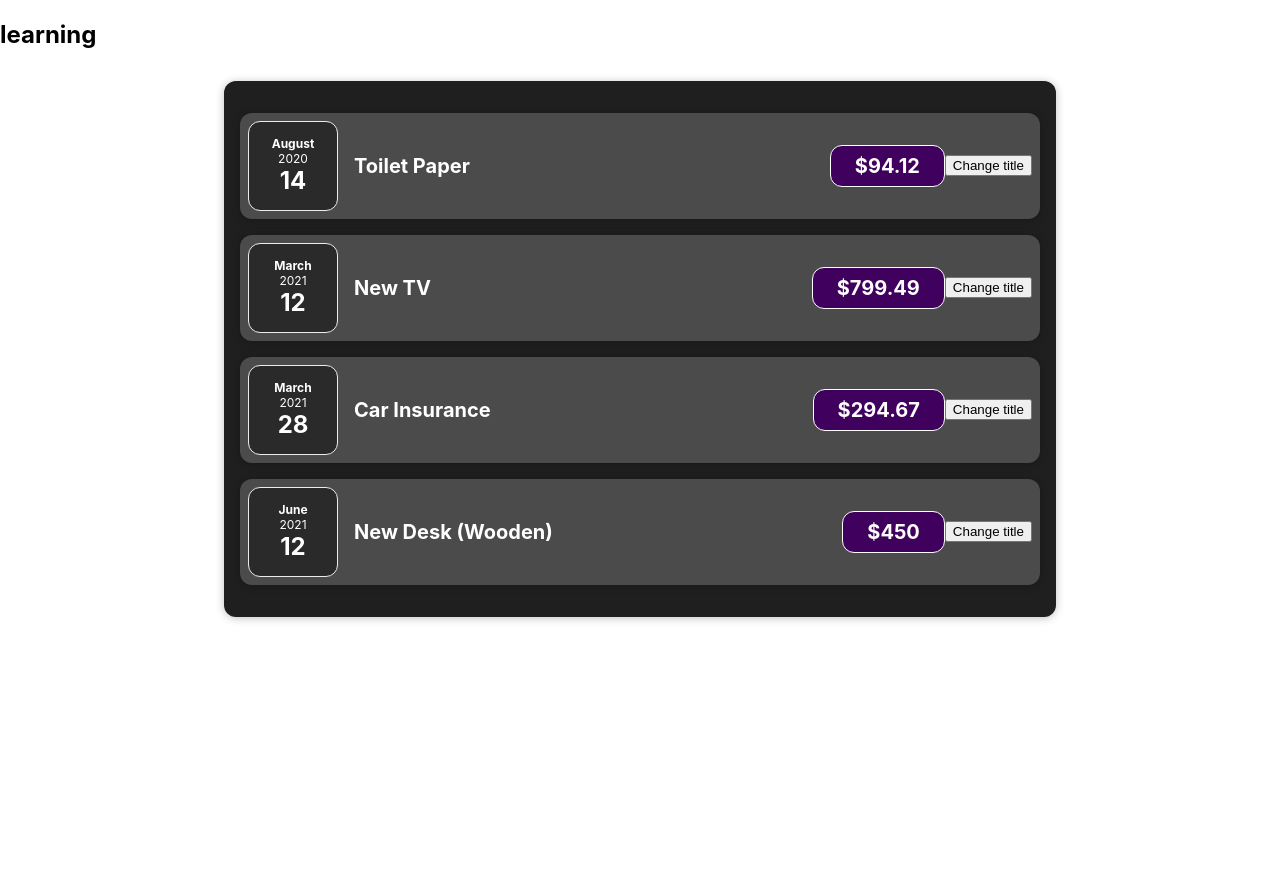
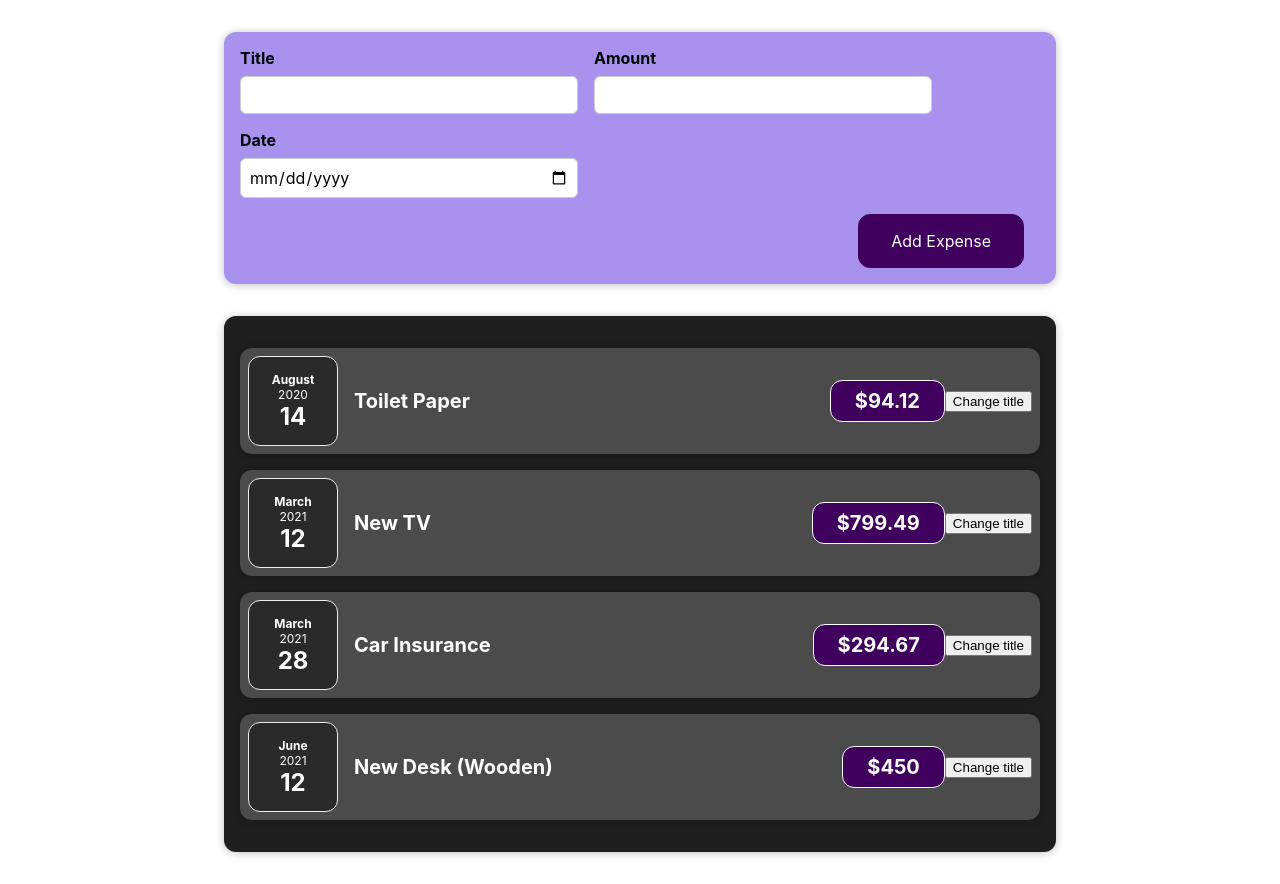
Before and after one commit to JCheyoon/React, a React (Create React App) app in the folder react-guide/: page / in a window 1280 px wide. Before the commit the page ends 800 px from the top, so only its background shows below. Built offline with nearby package versions, Linux system fonts and the light colour scheme.

Commit message:
learning

```diff
--- a/react-guide/src/App.js
+++ b/react-guide/src/App.js
@@ -1,4 +1,5 @@
 import Expenses from "./components/Expenses/Expenses";
+import NewExpense from "./components/NewExpense/NewExpense";
 import "./App.css";
 import React from "react";
 
@@ -25,18 +26,12 @@ function App() {
     },
   ];
 
-  return React.createElement(
-    "div",
-    {},
-    React.createElement("h2", {}, "learning"),
-    React.createElement(Expenses, { item: expenses })
+  return (
+    <div>
+      <NewExpense />
+      <Expenses item={expenses} />
+    </div>
   );
-  // return (
-  //   <div>
-  //     <h2>learning</h2>
-  //     <Expenses item={expenses} />
-  //   </div>
-  // );
 }
 // 여기서 expense itme -> item은 Expense.js 의 props.item
 export default App;
--- a/react-guide/src/components/Expenses/ExpenseItem.js
+++ b/react-guide/src/components/Expenses/ExpenseItem.js
@@ -4,20 +4,20 @@ import ExpenseDate from "./ExpenseDate";
 import "./ExpenseItem.css";
 import Card from "../UI/Card";
 
-function ExpenseItem({ title, amount, date } /* = props */) {
-  const [t, setTitle] = useState(title);
+function ExpenseItem(props) {
+  const [title, setTitle] = useState(props.title);
 
   const clickHandler = () => {
     setTitle("updated!");
-    console.log(t);
+    console.log(title);
   };
 
   return (
     <Card className="expense-item">
-      <ExpenseDate date={date} />
+      <ExpenseDate date={props.date} />
       <div className="expense-item__description">
         <h2>{title}</h2>
-        <div className="expense-item__price">${amount}</div>
+        <div className="expense-item__price">${props.amount}</div>
       </div>
       <button onClick={clickHandler}>Change title</button>
     </Card>
--- /dev/null
+++ b/react-guide/src/components/NewExpense/ExpenseForm.css
@@ -0,0 +1,26 @@
+.new-expense__controls {
+  display: flex;
+  flex-wrap: wrap;
+  gap: 1rem;
+  margin-bottom: 1rem;
+  text-align: left;
+}
+
+.new-expense__control label {
+  font-weight: bold;
+  margin-bottom: 0.5rem;
+  display: block;
+}
+
+.new-expense__control input {
+  font: inherit;
+  padding: 0.5rem;
+  border-radius: 6px;
+  border: 1px solid #ccc;
+  width: 20rem;
+  max-width: 100%;
+}
+
+.new-expense__actions {
+  text-align: right;
+}
--- /dev/null
+++ b/react-guide/src/components/NewExpense/ExpenseForm.js
@@ -0,0 +1,68 @@
+import "./ExpenseForm.css";
+import { useState } from "react";
+const ExpenseForm = () => {
+  // const [enteredTitle, setEnteredTitle] = useState("");
+  // const [enteredAmount, setEnteredAmount] = useState("");
+  // const [enteredDate, setEnteredDate] = useState("");
+
+  const [userInput, setUserInput] = useState({
+    enteredTitle: "",
+    enteredAmount: "",
+    enteredDate: "",
+  });
+
+  const titleChangeHandler = (e) => {
+    // setEnteredTitle(e.target.value);
+    setUserInput({
+      ...userInput,
+      enteredTitle: e.target.value,
+    });
+  };
+  const amountChangeHandler = (e) => {
+    // setEnteredAmount(e.target.value);
+    setUserInput({
+      ...userInput,
+      enteredAmount: e.target.value,
+    });
+  };
+  const dateChangeHandler = (e) => {
+    // setEnteredDate(e.target.value);
+    setUserInput({
+      ...userInput,
+      enteredDate: e.target.value,
+    });
+  };
+
+  return (
+    <form>
+      <div className="new-expense__controls">
+        <div className="new-expense__control">
+          <label>Title</label>
+          <input type="text" onChange={titleChangeHandler} />
+        </div>
+        <div className="new-expense__control">
+          <label>Amount</label>
+          <input
+            type="number"
+            min="0.01"
+            step="0.01"
+            onChange={amountChangeHandler}
+          />
+        </div>
+        <div className="new-expense__control">
+          <label>Date</label>
+          <input
+            type="date"
+            min="2021-01-01"
+            step="2023-12-31"
+            onChange={dateChangeHandler}
+          />
+        </div>
+      </div>
+      <div className="new-expense__actions">
+        <button type="submit">Add Expense</button>
+      </div>
+    </form>
+  );
+};
+export default ExpenseForm;
--- /dev/null
+++ b/react-guide/src/components/NewExpense/NewExpense.css
@@ -0,0 +1,38 @@
+.new-expense {
+  background-color: #a892ee;
+  padding: 1rem;
+  margin: 2rem auto;
+  width: 50rem;
+  max-width: 95%;
+  border-radius: 12px;
+  text-align: center;
+  box-shadow: 0 1px 8px rgba(0, 0, 0, 0.25);
+}
+
+.new-expense button {
+  font: inherit;
+  cursor: pointer;
+  padding: 1rem 2rem;
+  border: 1px solid #40005d;
+  background-color: #40005d;
+  color: white;
+  border-radius: 12px;
+  margin-right: 1rem;
+}
+
+.new-expense button:hover,
+.new-expense button:active {
+  background-color: #510674;
+  border-color: #510674;
+}
+
+.new-expense button.alternative {
+  color: #220131;
+  border-color: transparent;
+  background-color: transparent;
+}
+
+.new-expense button.alternative:hover,
+.new-expense button.alternative:active {
+  background-color: #ddb3f8;
+}
--- /dev/null
+++ b/react-guide/src/components/NewExpense/NewExpense.js
@@ -0,0 +1,10 @@
+import "./NewExpense.css";
+import ExpenseForm from "./ExpenseForm";
+const NewExpense = () => {
+  return (
+    <div className="new-expense">
+      <ExpenseForm />
+    </div>
+  );
+};
+export default NewExpense;
```
